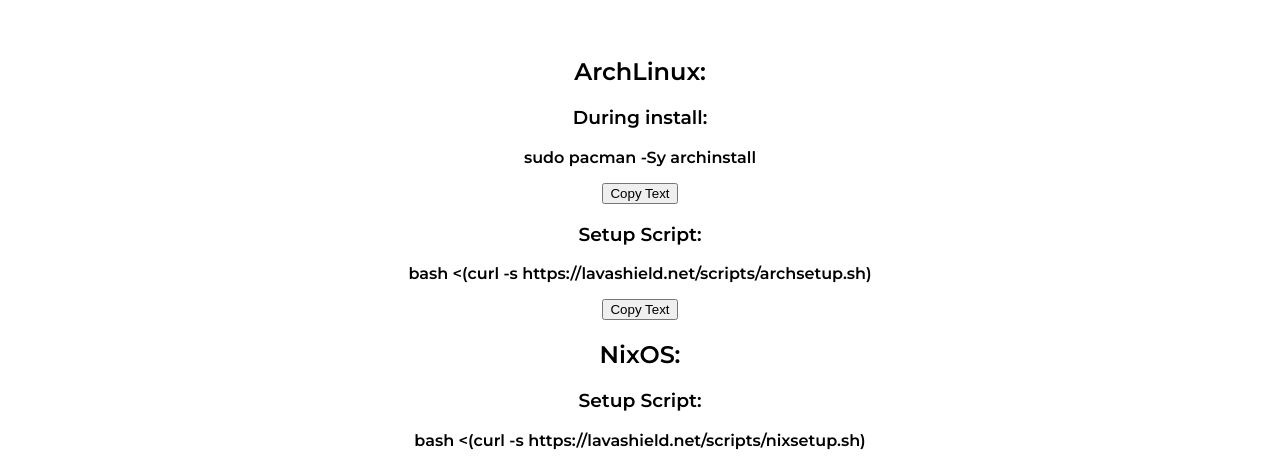
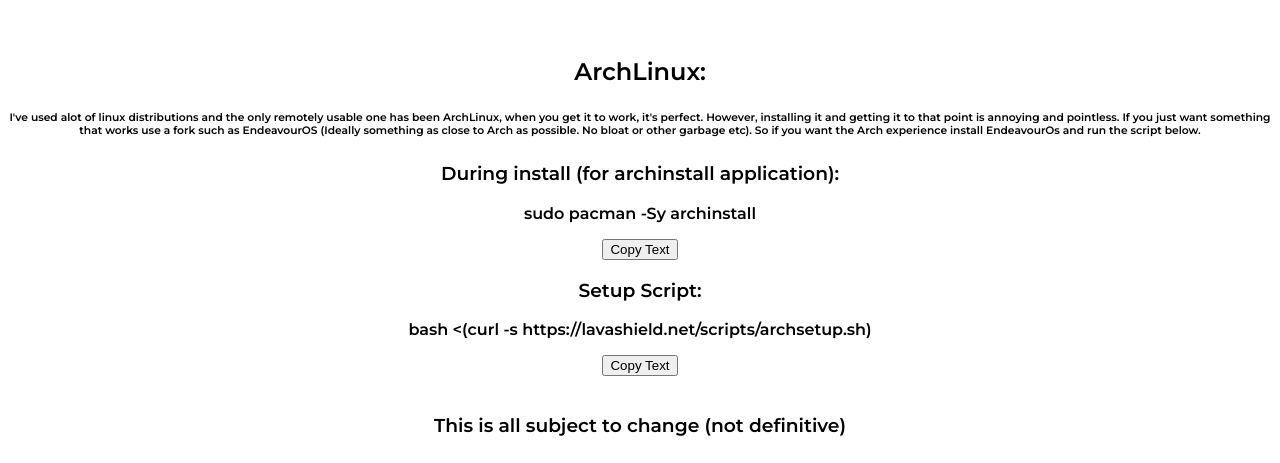
Before and after one commit to LavaShield/website-live, a website: page tools.html in a window 1280 px wide. Shown: the part 902-1365 px from the top of the page. Drawn offline with nearby package versions, Linux system fonts and the light colour scheme.

Commit message:
Update tools.html
removed shitty nix

```diff
--- a/tools.html
+++ b/tools.html
@@ -34,16 +34,16 @@
     </div>
     <div os="arch">
         <h2>ArchLinux:</h2>
-        <h3>During install:</h3>
+        <h6>
+            I've used alot of linux distributions and the only remotely usable one has been ArchLinux, when you get it to work, it's perfect.
+            However, installing it and getting it to that point is annoying and pointless. If you just want something that works use a fork
+            such as EndeavourOS (Ideally something as close to Arch as possible. No bloat or other garbage etc). So if you want the Arch
+            experience install EndeavourOs and run the script below.
+        </h6>
+        <h3>During install (for archinstall application):</h3>
         <p>sudo pacman -Sy archinstall</p>
         <h3>Setup Script:</h3>
         <p id="archSetup"></p>
-    </div>
-    <div os="nix">
-        <h2>NixOS:</h2>
-        <h3>Setup Script:</h3>
-        <p id="nixSetup"></p>
-
     </div>
     <br>
     <h3>This is all subject to change (not definitive)</h3>
@@ -59,9 +59,6 @@
                 },
                 "arch": {
                     "archSetup": "bash <(curl -s https://lavashield.net/scripts/archsetup.sh)"
-                },
-                "nix": {
-                    "nixSetup": "bash <(curl -s https://lavashield.net/scripts/nixsetup.sh)"
                 }
             };
 
```
